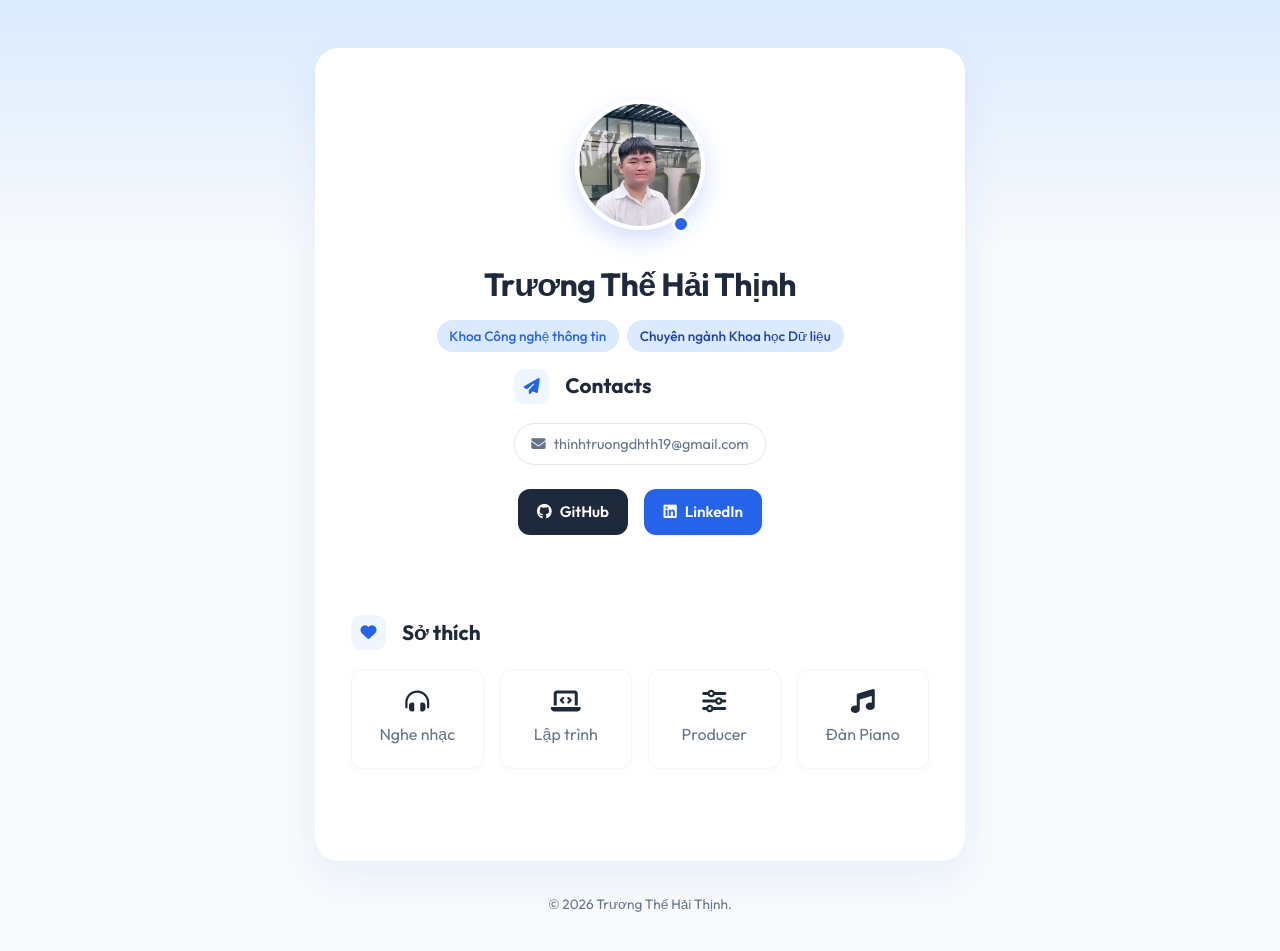
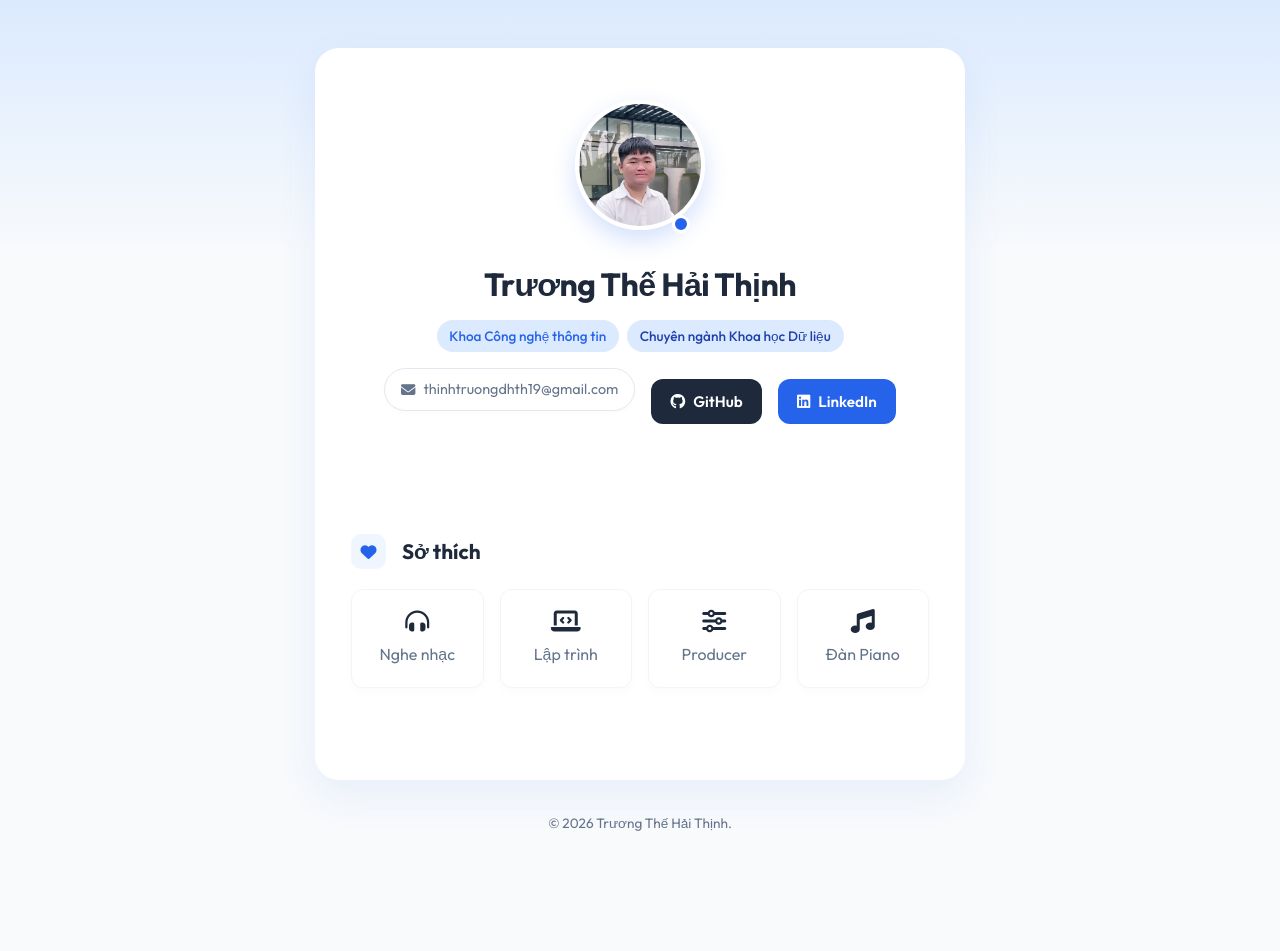
Before and after one commit to TruongTheHaiThinh/truongthehaithinh.github.io, a plain HTML site: page index.html in a window 1280 px wide. After the commit the page ends 915 px from the top, so only its background shows below. Drawn offline with Linux system fonts and the light colour scheme.

Commit message:
Update index.html

```diff
--- a/index.html
+++ b/index.html
@@ -28,10 +28,6 @@
             </div>
             <section class="section">
                 <div class="section-header">
-                    <div class="icon-box"><i class="fas fa-paper-plane"></i></div>
-                    <h2 class="section-title">Contacts </h2>
-                </div>
-
                 <div class="contact-info" style="margin-bottom: 1.5rem;">
                     <a href="mailto:thinhtruongdhth19@gmail.com" class="email" id="email"><i class="fas fa-envelope"></i>
             thinhtruongdhth19@gmail.com</a>
```
